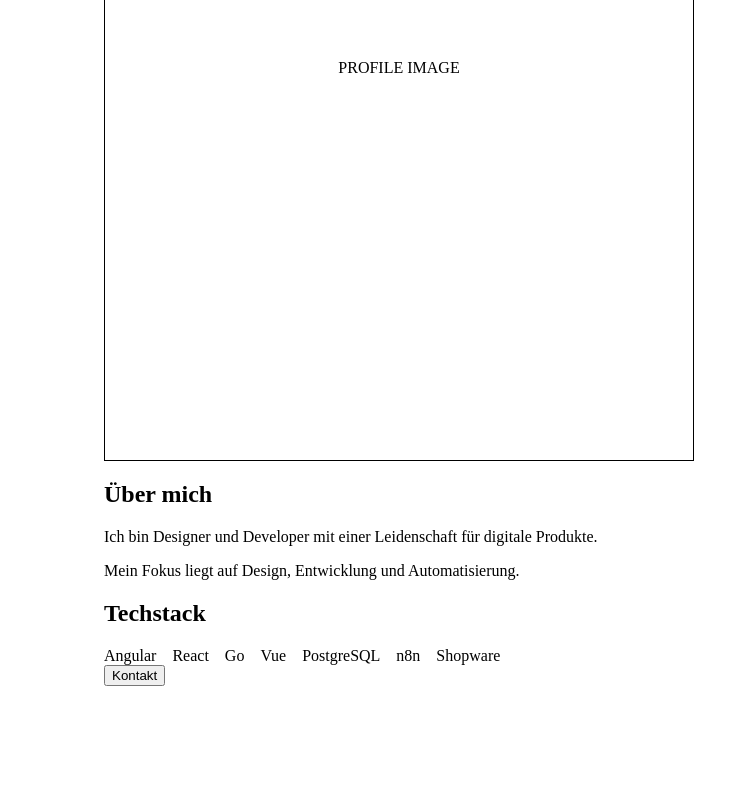
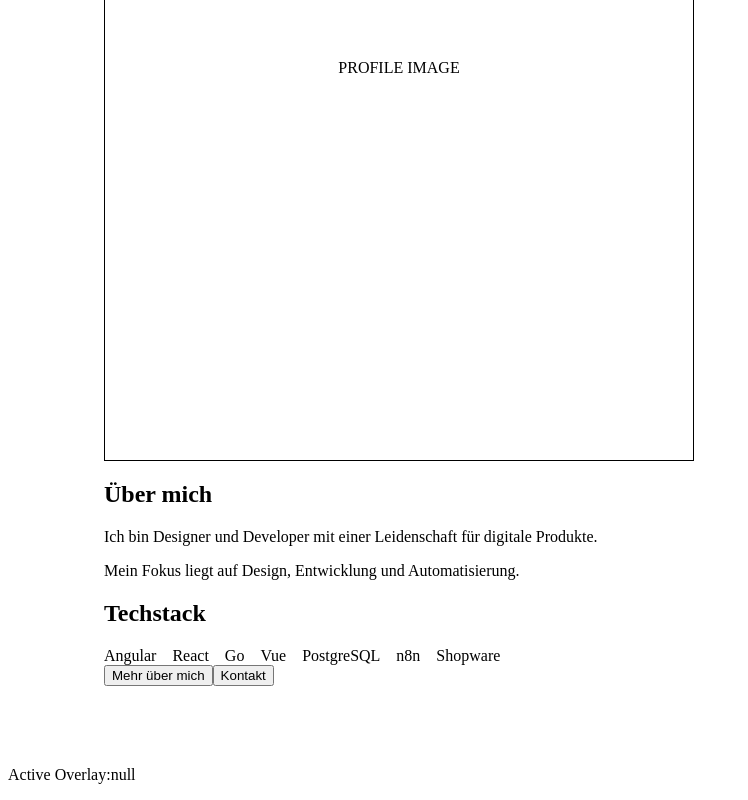
Before and after one commit to aza486/portfolio-site, a React (Vite) app: page / in a window 1280 px wide. Shown: the part 580-1380 px from the top of the page, without its empty margins (0-748 px from the left). Before the commit the page ends 1338 px from the top, so only its background shows below. Built offline with nearby package versions, Linux system fonts and the light colour scheme; the HTML template or start-up script is replaced by a standard one.

Commit message:
Implement overlay architecture

```diff
--- a/src/App.tsx
+++ b/src/App.tsx
@@ -9,29 +9,29 @@ import PortfolioView from "./components/portfolio/PortfolioView";
 import ContactView from "./components/contact/ContactView";
 
 function App() {
-  const [activeOverlay, setActiveOverlay] =
-    useState<ViewState | null>(null);
+  const [activeOverlay, setActiveOverlay] = useState<ViewState | null>(null);
 
-  const [selectedProject, setSelectedProject] =
-    useState<Project | null>(null);
+  const [selectedProject, setSelectedProject] = useState<Project | null>(null);
 
   return (
     <>
-      <HomeView />
+      <HomeView
+        onAbout={() => setActiveOverlay("about")}
+        onContact={() => setActiveOverlay("contact")}
+      />
+
+      <p>
+        Active Overlay:
+        {activeOverlay ?? "null"}
+      </p>
 
       {activeOverlay === "about" && (
-        <AboutView
-          onClose={() => setActiveOverlay(null)}
-        />
+        <AboutView onClose={() => setActiveOverlay(null)} />
       )}
 
-      {activeOverlay === "contact" && (
-        <ContactView />
-      )}
+      {activeOverlay === "contact" && <ContactView />}
 
-      {activeOverlay === "portfolio" && (
-        <PortfolioView />
-      )}
+      {activeOverlay === "portfolio" && <PortfolioView />}
     </>
   );
 }
--- a/src/components/about/AboutView.tsx
+++ b/src/components/about/AboutView.tsx
@@ -4,16 +4,12 @@ interface Props {
   onClose: () => void;
 }
 
-function AboutView({
-  onClose,
-}: Props) {
+function AboutView({ onClose }: Props) {
   return (
     <Overlay onClose={onClose}>
       <h2>Über mich</h2>
 
-      <p>
-        Hier kommt später dein Text.
-      </p>
+      <p>Hier kommt später dein echter Text.</p>
     </Overlay>
   );
 }
--- a/src/components/home/HomeView.tsx
+++ b/src/components/home/HomeView.tsx
@@ -4,13 +4,23 @@ import HeroSection from "./HeroSection";
 import ProfileSection from "./ProfileSection";
 import ProjectSidebar from "./ProjectSidebar";
 
-function HomeView() {
+interface HomeViewProps {
+  onAbout: () => void;
+  onContact: () => void;
+}
+
+function HomeView({ onAbout, onContact }: HomeViewProps) {
+  console.log("HomeView", {
+    onAbout,
+    onContact,
+  });
   return (
     <div className="home-view">
       <HeroSection />
 
       <div className="home-content">
-        <ProfileSection />
+        <ProfileSection onAbout={onAbout} onContact={onContact} />
+
         <ProjectSidebar />
       </div>
     </div>
--- a/src/components/home/ProfileSection.tsx
+++ b/src/components/home/ProfileSection.tsx
@@ -3,7 +3,12 @@ import AboutText from "./profile/AboutText";
 import TechStack from "./profile/TechStack";
 import ContactButton from "./profile/ContactButton";
 
-function ProfileSection() {
+interface ProfileSectionProps {
+  onAbout: () => void;
+  onContact: () => void;
+}
+
+function ProfileSection({ onAbout, onContact }: ProfileSectionProps) {
   return (
     <section>
       <ProfileImage />
@@ -13,7 +18,16 @@ function ProfileSection() {
 
         <TechStack />
 
-        <ContactButton />
+        <button
+          onClick={() => {
+            console.log("ABOUT CLICK");
+            onAbout();
+          }}
+        >
+          Mehr über mich
+        </button>
+
+        <ContactButton onClick={onContact} />
       </div>
     </section>
   );
```
Also changed, not shown: src/components/shared/Overlay.css (+12 -3 lines), 1 other file (tests, documents, lock files or other folders).
